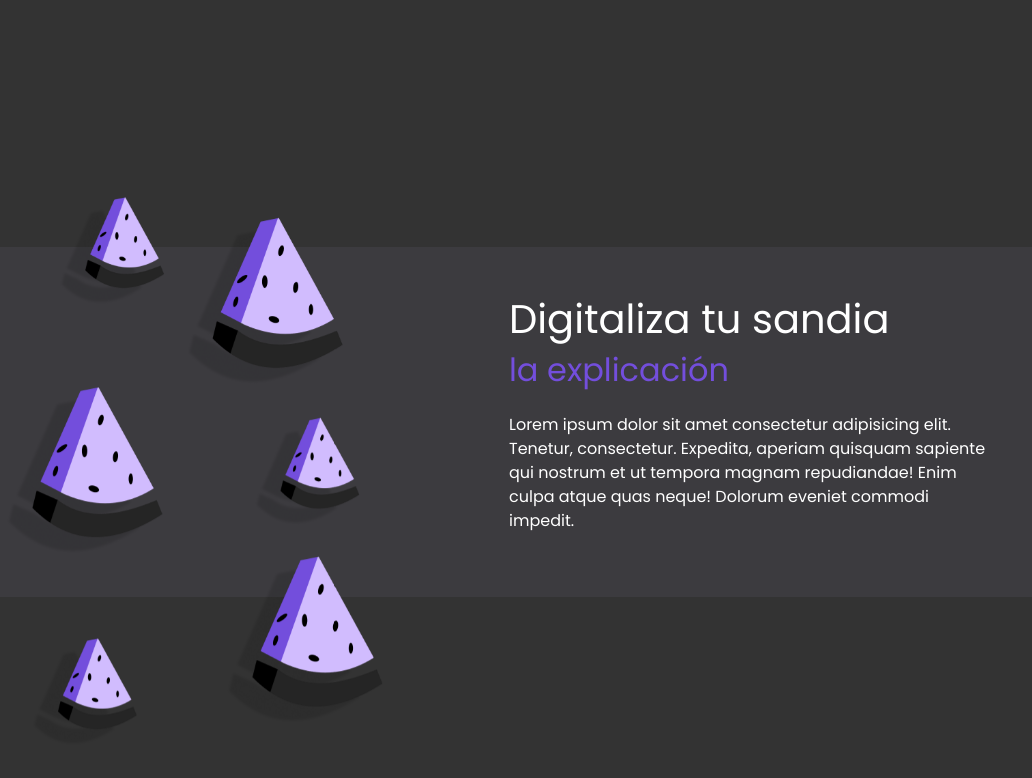
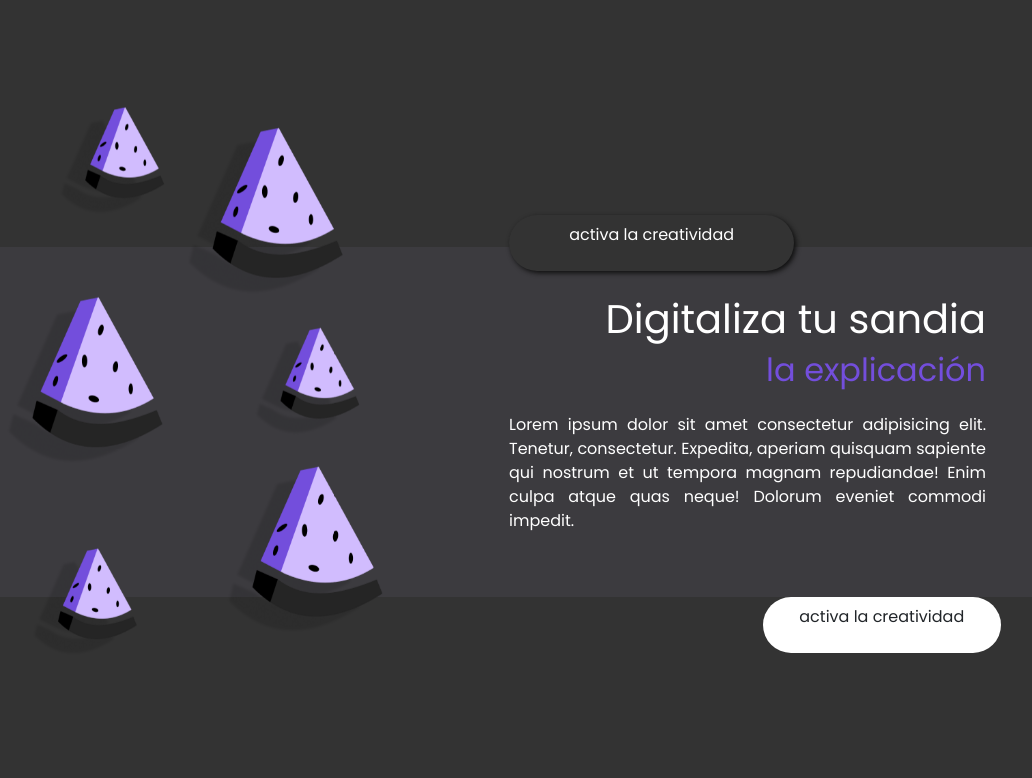
Before and after one commit to vrigna/askeladd-studio, a Vue app: page / in a window 1280 px wide. Shown: the part 802-1580 px from the top of the page, without its empty margins (146-1178 px from the left). Built offline with nearby package versions, Linux system fonts and the light colour scheme.

Commit message:
(feat): add buttons struct

```diff
--- a/src/views/Sandia.vue
+++ b/src/views/Sandia.vue
@@ -6,17 +6,27 @@
             <div class="col d-lg-block d-none">
               <img
                   :src="require('@/assets/Sandias.png')"
-                  class="sandia"
-                  style="height: 70vh; margin: -20% 0"
+                  class="flotante"
+                  style="height: 70vh; margin: -12rem 0"
               >
             </div>
             <div class="col">
-              <h1 class="text-white">Digitaliza tu sandia</h1>
-              <h2 class="text-primary">la explicación</h2>
-              <p class="mt-4 text-white">Lorem ipsum dolor sit amet consectetur adipisicing elit.
+              <div class="flotante w-75">
+                <div class="bg-dark text-white button-top p-2 text-center pb-0 w-75">
+                  <p>activa la creatividad</p>
+                </div>
+              </div>
+              <h1 class="text-white text-right">Digitaliza tu sandia</h1>
+              <h2 class="text-primary text-right">la explicación</h2>
+              <p class="mt-4 text-white text-justify">Lorem ipsum dolor sit amet consectetur adipisicing elit.
                 Tenetur, consectetur. Expedita, aperiam quisquam sapiente qui
                 nostrum et ut tempora magnam repudiandae! Enim culpa atque quas
                 neque! Dolorum eveniet commodi impedit.</p>
+              <div class="flotante d-flex justify-content-end container">
+                <div class="bg-white button-bottom p-2 text-center mb-0 w-50">
+                  <p>activa la creatividad</p>
+                </div>
+              </div>
             </div>
         </div>
       </div>
@@ -36,8 +46,17 @@ export default {
   .font{
     font-family: 'Poppins';
   }
-  .sandia {
+  .flotante {
     position: absolute;
+  }
+  .button-top {
+    border-radius: 2em;
+    margin-top: -5rem;
+    box-shadow: 2px 2px 5px rgb(14, 14, 14);;
+  }
+  .button-bottom {
+    border-radius: 2em;
+    margin-top: 3rem;
   }
   .backg{
     background-color: #3C3B3F;
```
Also changed, not shown: 1 other file (tests, documents, lock files or other folders).
